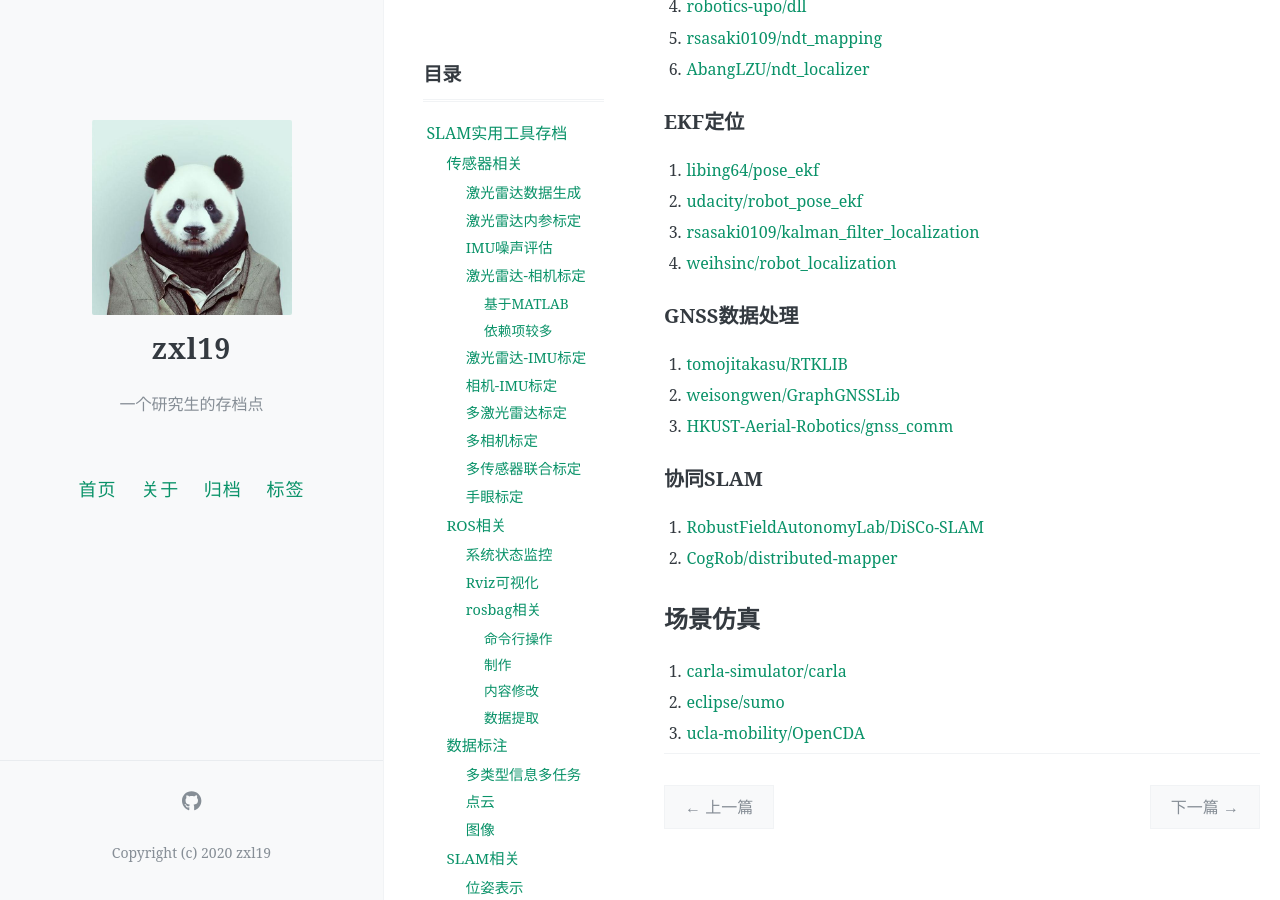
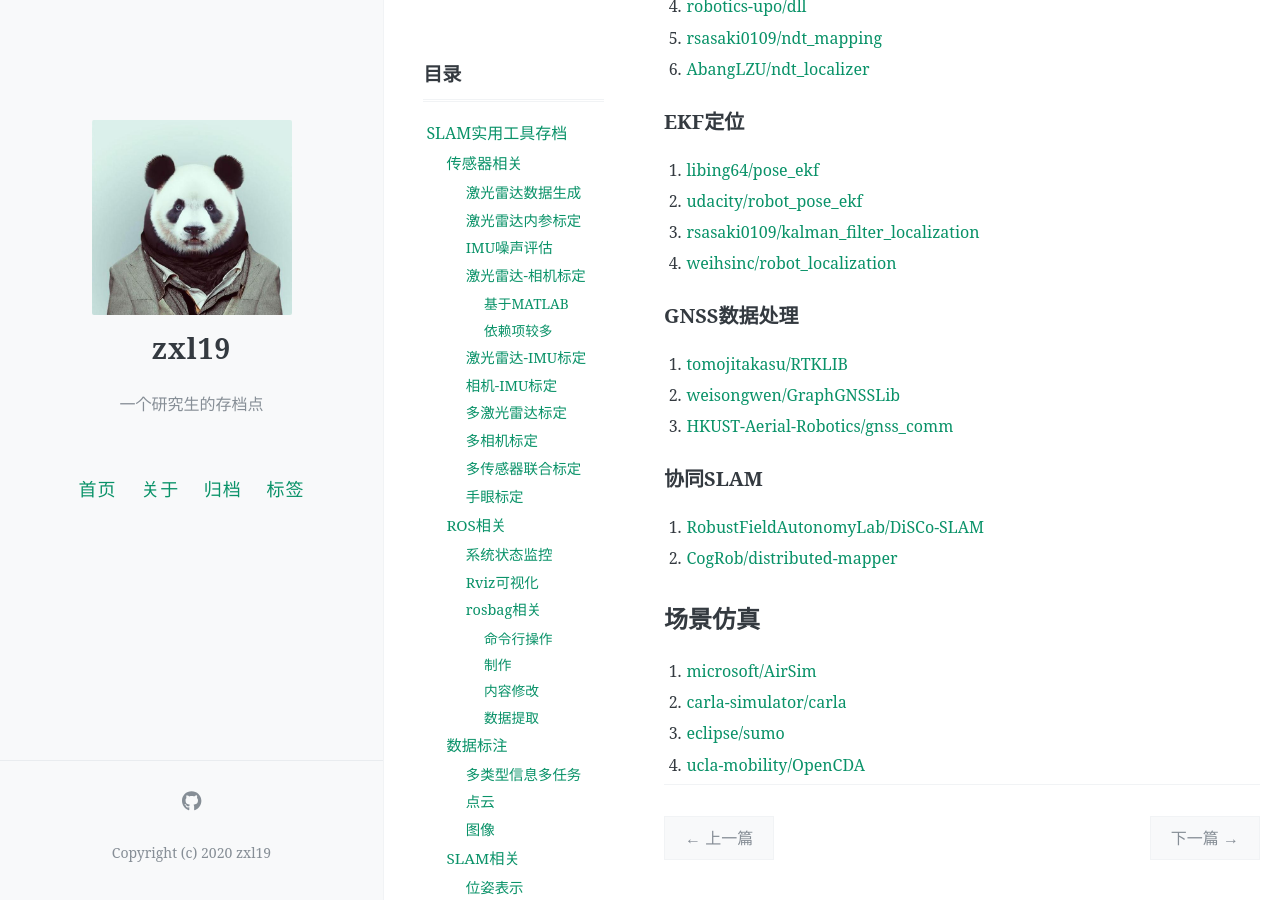
Before and after one commit to zxl19/zxl19.github.io, a Jekyll site: the page built from _posts/2021-05-25-slam-tool.md, in a window 1280 px wide and 900 px high, scrolled down 8395 px. Built offline with Jekyll 4.4.1, drawn with Linux system fonts in a browser that asks for light colours; comment, search, counter and statistics services are not loaded.

Commit message:
Update 2021-05-25-slam-tool.md

```diff
--- a/_posts/2021-05-25-slam-tool.md
+++ b/_posts/2021-05-25-slam-tool.md
@@ -325,6 +325,7 @@ pinned: false
 
 ## 场景仿真
 
-1. [carla-simulator/carla](https://github.com/carla-simulator/carla)
-2. [eclipse/sumo](https://github.com/eclipse/sumo)
-3. [ucla-mobility/OpenCDA](https://github.com/ucla-mobility/OpenCDA)
+1. [microsoft/AirSim](https://github.com/microsoft/AirSim)
+2. [carla-simulator/carla](https://github.com/carla-simulator/carla)
+3. [eclipse/sumo](https://github.com/eclipse/sumo)
+4. [ucla-mobility/OpenCDA](https://github.com/ucla-mobility/OpenCDA)
```
